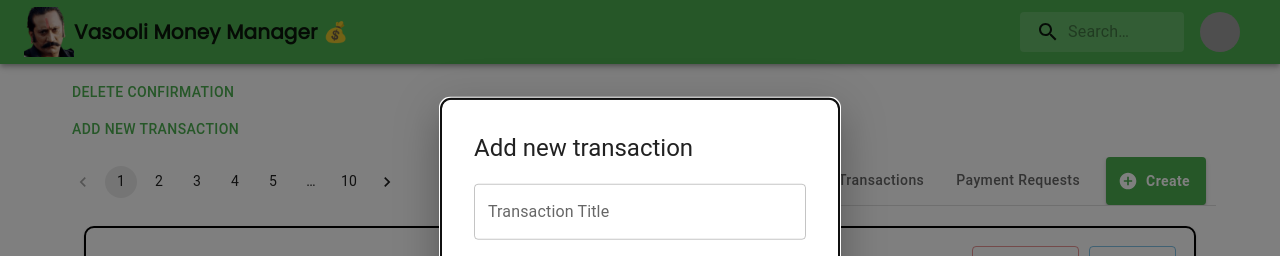
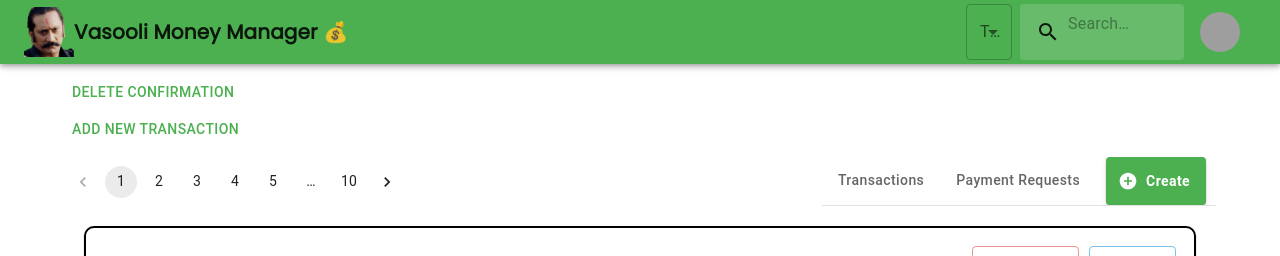
Before and after one commit to Mayank-MP05/vasooli-2.0-nextjs-frontend, a Next.js app: page / in a window 1280 px wide. Shown: the top 256 px of the page. Built offline with nearby package versions, Linux system fonts and the light colour scheme; grey boxes are pictures that could not be loaded.

Commit message:
feature || Theme selection feature using MUI and redux implemented

```diff
--- a/components/common/top-navbar.tsx
+++ b/components/common/top-navbar.tsx
@@ -16,8 +16,11 @@
 import { styled, alpha } from "@mui/material/styles";
 import InputBase from "@mui/material/InputBase";
 import Image from "next/image";
+import { FormControl, InputLabel, Select } from "@mui/material";
+import { getColorsStrArray } from "@/utils/color-str-to-obj-mapper";
+import { useDispatch } from "react-redux";
+import { RxUpdateTheme } from "@/redux/ui-controls-reducer";
 
-const pages = [];
 const settings = ["Logout"];
 
 const Search = styled("div")(({ theme }) => ({
@@ -63,8 +66,11 @@
 }));
 
 function ResponsiveAppBar() {
+  const dispatch = useDispatch();
+
   const [anchorElNav, setAnchorElNav] = useState<null | HTMLElement>(null);
   const [anchorElUser, setAnchorElUser] = useState<null | HTMLElement>(null);
+  const [currentTheme, setCurrentTheme] = useState<null | HTMLElement>(null);
 
   const handleOpenNavMenu = (event: React.MouseEvent<HTMLElement>) => {
     setAnchorElNav(event.currentTarget);
@@ -81,11 +87,14 @@
     setAnchorElUser(null);
   };
 
+  const handleThemeChange = (themeStr: string) => (e: any) => {
+    dispatch(RxUpdateTheme(themeStr));
+  }
+
   return (
     <AppBar position="static">
       <Container maxWidth="xl">
         <Toolbar disableGutters>
-          {/* <AdbIcon sx={{ display: { xs: "none", md: "flex" }, mr: 1 }} /> */}
           <Image
             src="/images/vasooli-bhai-logo.png"
             alt="logo"
@@ -120,30 +129,7 @@
             >
               <MenuIcon />
             </IconButton>
-            <Menu
-              id="menu-appbar"
-              anchorEl={anchorElNav}
-              anchorOrigin={{
-                vertical: "bottom",
-                horizontal: "left",
-              }}
-              keepMounted
-              transformOrigin={{
-                vertical: "top",
-                horizontal: "left",
-              }}
-              open={Boolean(anchorElNav)}
-              onClose={handleCloseNavMenu}
-              sx={{
-                display: { xs: "block", md: "none" },
-              }}
-            >
-              {pages.map((page) => (
-                <MenuItem key={page} onClick={handleCloseNavMenu}>
-                  <Typography textAlign="center">{page}</Typography>
-                </MenuItem>
-              ))}
-            </Menu>
+
           </Box>
           <AdbIcon sx={{ display: { xs: "flex", md: "none" }, mr: 1 }} />
           <Typography
@@ -162,21 +148,25 @@
               textDecoration: "none",
             }}
           >
-            LOGO
+            Vasooli Money Manager 💰
           </Typography>
-          <Box sx={{ flexGrow: 1, display: { xs: "none", md: "flex" } }}>
-            {pages.map((page) => (
-              <Button
-                key={page}
-                onClick={handleCloseNavMenu}
-                sx={{ my: 2, color: "white", display: "block" }}
+
+          <Box sx={{ display: "flex", flexGrow: 0, flexDirection: "row", marginLeft: "auto" }}>
+            <FormControl>
+              <InputLabel id="color-picker">Theme</InputLabel>
+              <Select
+                labelId="color-picker"
+                id="color-picker-select"
+                value={currentTheme}
+                label="Theme"
               >
-                {page}
-              </Button>
-            ))}
-          </Box>
-
-          <Box sx={{ display: "flex", flexGrow: 0, flexDirection: "row" }}>
+                {
+                  getColorsStrArray().map((color: string) => {
+                    return <MenuItem value={color} onClick={handleThemeChange(color)}>{color}</MenuItem>
+                  })
+                }
+              </Select>
+            </FormControl>
             <Search>
               <SearchIconWrapper>
                 <SearchIcon />
--- a/components/transactions/transaction-add-edit-modal.tsx
+++ b/components/transactions/transaction-add-edit-modal.tsx
@@ -37,7 +37,7 @@
 };
 
 export default function TransactionAddEditModal() {
-  const [open, setOpen] = React.useState(1);
+  const [open, setOpen] = React.useState(0);
   const [selected, setSelected] = React.useState("");
   const handleOpen = () => setOpen(true);
   const handleClose = () => setOpen(false);
--- a/pages/_app.tsx
+++ b/pages/_app.tsx
@@ -2,10 +2,31 @@
 import type { AppProps } from "next/app";
 
 // DOCS: Redux related imports
-import { Provider } from "react-redux";
+import { Provider, useSelector } from "react-redux";
 import store from "@/redux/store";
 import { createTheme } from "@mui/material";
-import { green, orange } from "@mui/material/colors";
+import {
+  amber,
+  blue,
+  blueGrey,
+  brown,
+  common,
+  cyan,
+  deepOrange,
+  deepPurple,
+  green,
+  grey,
+  indigo,
+  lightBlue,
+  lightGreen,
+  lime,
+  orange,
+  pink,
+  purple,
+  red,
+  teal,
+  yellow
+} from "@mui/material/colors";
 import { ThemeProvider } from "@emotion/react";
 import CommonLayout from "@/components/common/common-layout";
 declare module "@mui/material/styles" {
@@ -21,25 +42,17 @@
     };
   }
 }
-// DOCS: MUI Imports
-const theme = createTheme({
-  status: {
-    danger: orange[500],
-  },
-  palette: {
-    primary: {
-      main: green[500],
-    },
-  },
-});
+
+
 
 export default function App({ Component, pageProps }: AppProps) {
+
   return (
     <Provider store={store}>
-      <ThemeProvider theme={theme}>
-        <CommonLayout />
-        <Component {...pageProps} />
-      </ThemeProvider>
+
+      <CommonLayout />
+      <Component {...pageProps} />
+
     </Provider>
   );
 }
--- a/pages/index.tsx
+++ b/pages/index.tsx
@@ -3,7 +3,7 @@
 import Image from "next/image";
 import { Inter } from "next/font/google";
 import styles from "@/styles/Home.module.css";
-import { useDispatch } from "react-redux";
+import { useDispatch, useSelector } from "react-redux";
 import { uiControlsActions } from "@/redux/ui-controls-reducer";
 import APIClient from "@/utils/api-client";
 import ResponsiveAppBar from "@/components/common/top-navbar";
@@ -17,6 +17,7 @@
   Pagination,
   Tabs,
   Tab,
+  useTheme,
 } from "@mui/material";
 import TransactionCard from "@/components/transactions/transaction-card";
 import { RowDiv } from "@/components/common/styled-base-components";
@@ -24,6 +25,33 @@
 import AddCircleIcon from "@mui/icons-material/AddCircle";
 import ConfirmDeleteModal from "@/components/transactions/confirm-delete-modal";
 
+
+import {
+  amber,
+  blue,
+  blueGrey,
+  brown,
+  common,
+  cyan,
+  deepOrange,
+  deepPurple,
+  green,
+  grey,
+  indigo,
+  lightBlue,
+  lightGreen,
+  lime,
+  orange,
+  pink,
+  purple,
+  red,
+  teal,
+  yellow
+} from "@mui/material/colors";
+import { ThemeProvider } from "@emotion/react";
+import { createTheme } from "@mui/material";
+import { colorStrToObjMapper } from "@/utils/color-str-to-obj-mapper";
+import { collectGenerateParams } from "next/dist/build/utils";
 const inter = Inter({ subsets: ["latin"] });
 
 export default function Home() {
@@ -36,15 +64,34 @@
       method: "GET",
       payload: {},
       headers: {},
-      successFn: () => {},
-      errorFn: (err: any) => {},
-      finallyFn: () => {},
+      successFn: () => { },
+      errorFn: (err: any) => { },
+      finallyFn: () => { },
     });
   };
 
   const handleChange = (event: React.SyntheticEvent, newValue: string) => {
     setActiveTab(newValue);
   };
+
+  const themeColorString: string = useSelector((state: any) => state.uiControls.theme);
+  console.log("themeColorString", themeColorString)
+  // DOCS: MUI Imports
+  const theme = createTheme({
+    status: {
+      danger: orange[500],
+    },
+    palette: {
+      primary: {
+        main: colorStrToObjMapper(themeColorString)[500],
+      },
+    },
+  });
+
+  useEffect(() => {
+    console.log("themeColorString", themeColorString);
+  }, [themeColorString]);
+
 
   return (
     <>
@@ -54,7 +101,7 @@
         <meta name="viewport" content="width=device-width, initial-scale=1" />
         <link rel="icon" href="/vasooli-bhai-logo.ico" />
       </Head>
-
+      <ThemeProvider theme={theme}>
         <ResponsiveAppBar />
         {/* <button onClick={toggleThemeInRedux}> Toggle Theme </button>
       <Button color="secondary" onClick={toggleThemeInRedux}>
@@ -101,6 +148,8 @@
             <TransactionCard />
           </Box>
         </Container>
+      </ThemeProvider>
+
     </>
   );
 }
--- a/redux/ui-controls-reducer.ts
+++ b/redux/ui-controls-reducer.ts
@@ -3,7 +3,7 @@
 const uiControlsSlice = createSlice({
   name: "uiControls",
   initialState: {
-    theme: "light",
+    theme: "green",
   },
   reducers: {
     RxUpdateTheme: (state, action) => {
@@ -14,4 +14,8 @@
 
 export default uiControlsSlice;
 
+export const {
+  RxUpdateTheme,
+} = uiControlsSlice.actions;
+
 export const uiControlsActions = uiControlsSlice.actions;
--- /dev/null
+++ b/utils/color-str-to-obj-mapper.ts
@@ -0,0 +1,81 @@
+import {
+    amber,
+    blue,
+    blueGrey,
+    brown,
+    common,
+    cyan,
+    deepOrange,
+    deepPurple,
+    green,
+    grey,
+    indigo,
+    lightBlue,
+    lightGreen,
+    lime,
+    orange,
+    pink,
+    purple,
+    red,
+    teal,
+    yellow
+} from "@mui/material/colors";
+
+const colorsObjectOfObject: any = {
+    amber,
+    blue,
+    blueGrey,
+    brown,
+    common,
+    cyan,
+    deepOrange,
+    deepPurple,
+    green,
+    grey,
+    indigo,
+    lightBlue,
+    lightGreen,
+    lime,
+    orange,
+    pink,
+    purple,
+    red,
+    teal,
+    yellow,
+}
+
+/**
+ * Maps a color string to its corresponding color object from the Material UI color library.
+ * If the color string is not found, it returns the "common" color object.
+ * @param {string} colorStr - The color string to map to a color object.
+ * @returns {object} - The color object corresponding to the given color string.
+ */
+export const colorStrToObjMapper: any = (colorStr: string) => {
+    if (colorsObjectOfObject[colorStr]) {
+        return colorsObjectOfObject[colorStr];
+    } else {
+        return colorsObjectOfObject["common"];
+    }
+}
+
+/**
+ * Returns an array of all the color strings available in the Material UI color library.
+ * @returns {Array<string>} - An array of all the color strings available in the Material UI color library.
+ */
+export const getColorsStrArray: any = () => {
+    return Object.keys(colorsObjectOfObject).map(colorName => toTitleCase(colorName));
+}
+
+/**
+ * Converts a string to title case.
+ * @param {string} str - The string to convert to title case.
+ * @returns {string} - The title case version of the input string.
+ */
+const toTitleCase = (str) => {
+    return str.replace(
+        /\w\S*/g,
+        function (txt) {
+            return txt.charAt(0).toUpperCase() + txt.substr(1).toLowerCase();
+        }
+    );
+}
```
Lines whose indentation alone changed are shown as unchanged.
